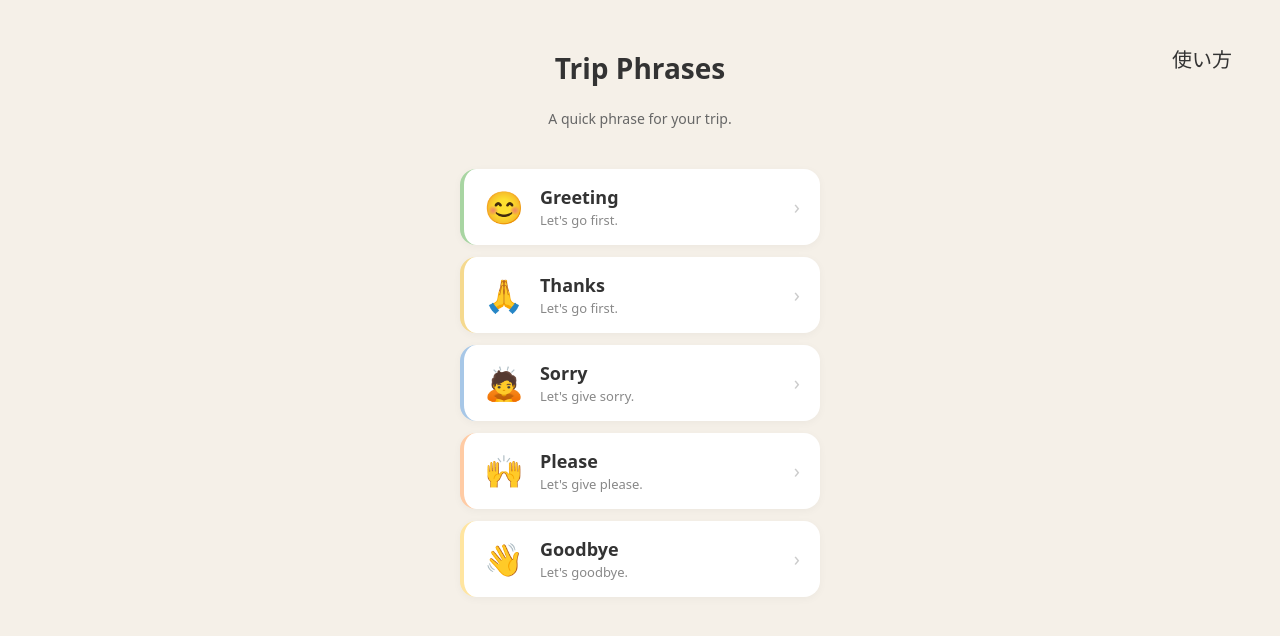
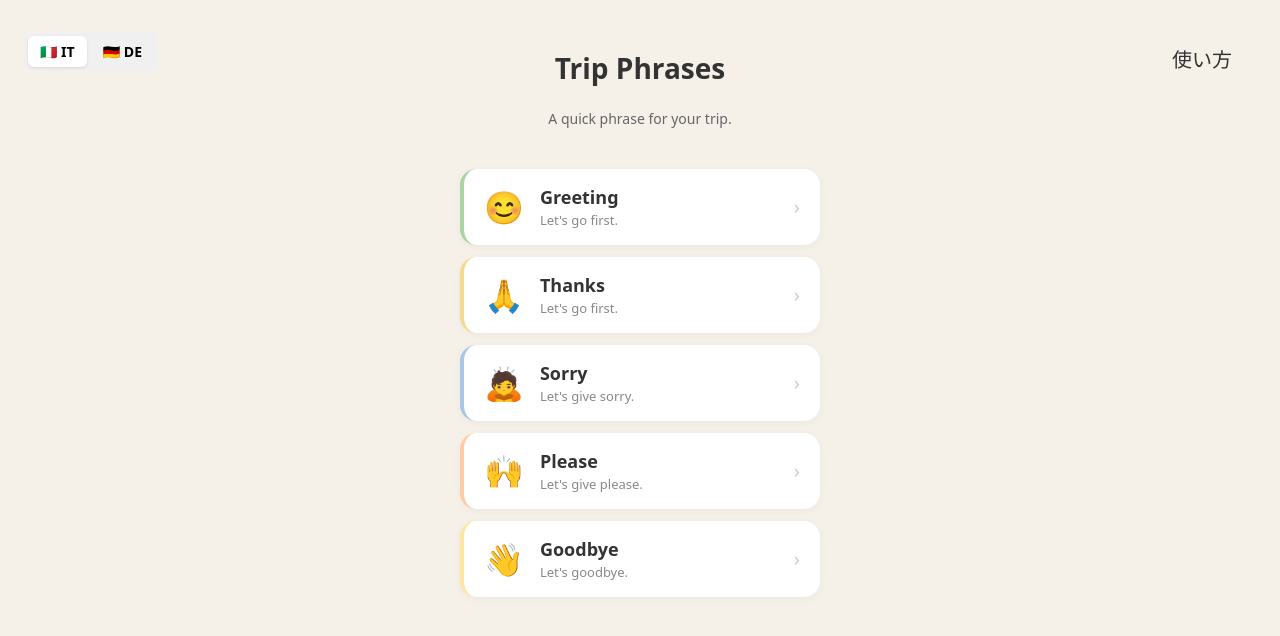
Before and after one commit to Aki-rabbit/trip_conversation_app, a React (Vite) app: page / in a window 1280 px wide. Shown: the top 636 px of the page. Built offline with nearby package versions, Linux system fonts and the light colour scheme.

Commit message:
feat: add language-change function

```diff
--- a/src/App.tsx
+++ b/src/App.tsx
@@ -1,9 +1,9 @@
-import { useState } from "react";
+import { useState, useEffect } from "react";
 import { Header } from "./Header";
 import { IntentCard } from "./IntentCard";
 import { PhraseCard } from "./PhraseCard";
 import { PHRASES } from "./data/phrases";
-import type { IntentKey } from "./data/phrases";
+import type { IntentKey, Language } from "./data/phrases";
 
 const INTENTS: {
   key: IntentKey;
@@ -56,6 +56,14 @@ type Screen =
 
 function App() {
   const [screen, setScreen] = useState<Screen>({ name: "intentSelect" });
+  const [selectedLanguage, setSelectedLanguage] = useState<Language>(() => {
+    const saved = localStorage.getItem("selectedLanguage");
+    return (saved === "it" || saved === "de") ? saved : "it";
+  });
+
+  useEffect(() => {
+    localStorage.setItem("selectedLanguage", selectedLanguage);
+  }, [selectedLanguage]);
 
   if (screen.name === "intentSelect") {
     return (
@@ -63,6 +71,8 @@ function App() {
         <Header
           onNavigateHome={() => setScreen({ name: "intentSelect" })}
           onNavigateHowToUse={() => setScreen({ name: "howToUse" })}
+          selectedLanguage={selectedLanguage}
+          onLanguageChange={setSelectedLanguage}
         />
         <div
           style={{
@@ -105,6 +115,8 @@ function App() {
           onNavigateHome={() => setScreen({ name: "intentSelect" })}
           onNavigateHowToUse={() => setScreen({ name: "howToUse" })}
           showHowToUse={false}
+          selectedLanguage={selectedLanguage}
+          onLanguageChange={setSelectedLanguage}
         />
         <div
           style={{
@@ -235,13 +247,17 @@ function App() {
 
   if (screen.name !== "intent") return null;
 
-  const phrases = PHRASES.filter((p) => p.intent === screen.intent);
+  const phrases = PHRASES.filter(
+    (p) => p.intent === screen.intent && p.language === selectedLanguage
+  );
 
   return (
     <div style={{ minHeight: "100vh" }}>
       <Header
         onNavigateHome={() => setScreen({ name: "intentSelect" })}
         onNavigateHowToUse={() => setScreen({ name: "howToUse" })}
+        selectedLanguage={selectedLanguage}
+        onLanguageChange={setSelectedLanguage}
       />
       <div
         style={{
--- a/src/Header.tsx
+++ b/src/Header.tsx
@@ -1,13 +1,19 @@
+import type { Language } from "./data/phrases";
+
 type HeaderProps = {
   onNavigateHome: () => void;
   onNavigateHowToUse: () => void;
   showHowToUse?: boolean;
+  selectedLanguage: Language;
+  onLanguageChange: (lang: Language) => void;
 };
 
 export function Header({
   onNavigateHome,
   onNavigateHowToUse,
   showHowToUse = true,
+  selectedLanguage,
+  onLanguageChange,
 }: HeaderProps) {
   return (
     <header
@@ -19,6 +25,52 @@ export function Header({
         padding: "32px 24px 16px",
       }}
     >
+      <div
+        style={{
+          position: "absolute",
+          top: 32,
+          left: 24,
+          display: "flex",
+          gap: 4,
+          background: "#f0f0f0",
+          borderRadius: 8,
+          padding: 4,
+        }}
+      >
+        <button
+          type="button"
+          onClick={() => onLanguageChange("it")}
+          style={{
+            padding: "6px 12px",
+            border: "none",
+            borderRadius: 6,
+            background: selectedLanguage === "it" ? "#fff" : "transparent",
+            boxShadow: selectedLanguage === "it" ? "0 1px 3px rgba(0,0,0,0.1)" : "none",
+            cursor: "pointer",
+            fontSize: 14,
+            fontWeight: 600,
+          }}
+        >
+          🇮🇹 IT
+        </button>
+        <button
+          type="button"
+          onClick={() => onLanguageChange("de")}
+          style={{
+            padding: "6px 12px",
+            border: "none",
+            borderRadius: 6,
+            background: selectedLanguage === "de" ? "#fff" : "transparent",
+            boxShadow: selectedLanguage === "de" ? "0 1px 3px rgba(0,0,0,0.1)" : "none",
+            cursor: "pointer",
+            fontSize: 14,
+            fontWeight: 600,
+          }}
+        >
+          🇩🇪 DE
+        </button>
+      </div>
+
       {showHowToUse && (
         <button
           type="button"
--- a/src/data/phrases.ts
+++ b/src/data/phrases.ts
@@ -1,29 +1,37 @@
 export type IntentKey = "thanks" | "greeting" | "sorry" | "please" | "goodbye";
+
+export type Language = "it" | "de";
 
 export type Phrase = {
   id: string;
   intent: IntentKey;
+  language: Language;
   localPhrase: string;
   nativePhrase: string;
 };
 
 export const PHRASES: Phrase[] = [
+  // ===== Italian (it) =====
+
   // greeting
   {
     id: "greeting-it-1",
     intent: "greeting",
+    language: "it",
     localPhrase: "Buongiorno.",
     nativePhrase: "こんにちは",
   },
   {
     id: "greeting-it-2",
     intent: "greeting",
+    language: "it",
     localPhrase: "Ciao.",
     nativePhrase: "やあ（カジュアル）",
   },
   {
     id: "greeting-it-3",
     intent: "greeting",
+    language: "it",
     localPhrase: "Buonasera.",
     nativePhrase: "こんばんは",
   },
@@ -32,12 +40,14 @@ export const PHRASES: Phrase[] = [
   {
     id: "sorry-it-1",
     intent: "sorry",
+    language: "it",
     localPhrase: "Scusa.",
     nativePhrase: "ごめん（カジュアル）",
   },
   {
     id: "sorry-it-2",
     intent: "sorry",
+    language: "it",
     localPhrase: "Mi dispiace.",
     nativePhrase: "申し訳ない",
   },
@@ -46,12 +56,14 @@ export const PHRASES: Phrase[] = [
   {
     id: "thanks-it-1",
     intent: "thanks",
+    language: "it",
     localPhrase: "Grazie.",
     nativePhrase: "ありがとう",
   },
   {
     id: "thanks-it-2",
     intent: "thanks",
+    language: "it",
     localPhrase: "Grazie mille.",
     nativePhrase: "本当にありがとう",
   },
@@ -60,12 +72,14 @@ export const PHRASES: Phrase[] = [
   {
     id: "please-it-1",
     intent: "please",
+    language: "it",
     localPhrase: "Per favore.",
     nativePhrase: "お願いします",
   },
   {
     id: "please-it-2",
     intent: "please",
+    language: "it",
     localPhrase: "Per piacere.",
     nativePhrase: "どうか（丁寧）",
   },
@@ -74,13 +88,104 @@ export const PHRASES: Phrase[] = [
   {
     id: "goodbye-it-1",
     intent: "goodbye",
+    language: "it",
     localPhrase: "Arrivederci.",
     nativePhrase: "さようなら",
   },
   {
     id: "goodbye-it-2",
     intent: "goodbye",
+    language: "it",
     localPhrase: "Ciao.",
     nativePhrase: "じゃあね",
   },
+
+  // ===== German (de) =====
+
+  // greeting
+  {
+    id: "greeting-de-1",
+    intent: "greeting",
+    language: "de",
+    localPhrase: "Guten Tag.",
+    nativePhrase: "こんにちは",
+  },
+  {
+    id: "greeting-de-2",
+    intent: "greeting",
+    language: "de",
+    localPhrase: "Hallo.",
+    nativePhrase: "やあ（カジュアル）",
+  },
+  {
+    id: "greeting-de-3",
+    intent: "greeting",
+    language: "de",
+    localPhrase: "Guten Abend.",
+    nativePhrase: "こんばんは",
+  },
+
+  // sorry
+  {
+    id: "sorry-de-1",
+    intent: "sorry",
+    language: "de",
+    localPhrase: "Entschuldigung.",
+    nativePhrase: "ごめん（カジュアル）",
+  },
+  {
+    id: "sorry-de-2",
+    intent: "sorry",
+    language: "de",
+    localPhrase: "Es tut mir leid.",
+    nativePhrase: "申し訳ない",
+  },
+
+  // thanks
+  {
+    id: "thanks-de-1",
+    intent: "thanks",
+    language: "de",
+    localPhrase: "Danke.",
+    nativePhrase: "ありがとう",
+  },
+  {
+    id: "thanks-de-2",
+    intent: "thanks",
+    language: "de",
+    localPhrase: "Vielen Dank.",
+    nativePhrase: "本当にありがとう",
+  },
+
+  // please
+  {
+    id: "please-de-1",
+    intent: "please",
+    language: "de",
+    localPhrase: "Bitte.",
+    nativePhrase: "お願いします",
+  },
+  {
+    id: "please-de-2",
+    intent: "please",
+    language: "de",
+    localPhrase: "Bitte schön.",
+    nativePhrase: "どうか（丁寧）",
+  },
+
+  // goodbye
+  {
+    id: "goodbye-de-1",
+    intent: "goodbye",
+    language: "de",
+    localPhrase: "Auf Wiedersehen.",
+    nativePhrase: "さようなら",
+  },
+  {
+    id: "goodbye-de-2",
+    intent: "goodbye",
+    language: "de",
+    localPhrase: "Tschüss.",
+    nativePhrase: "じゃあね",
+  },
 ];
```
